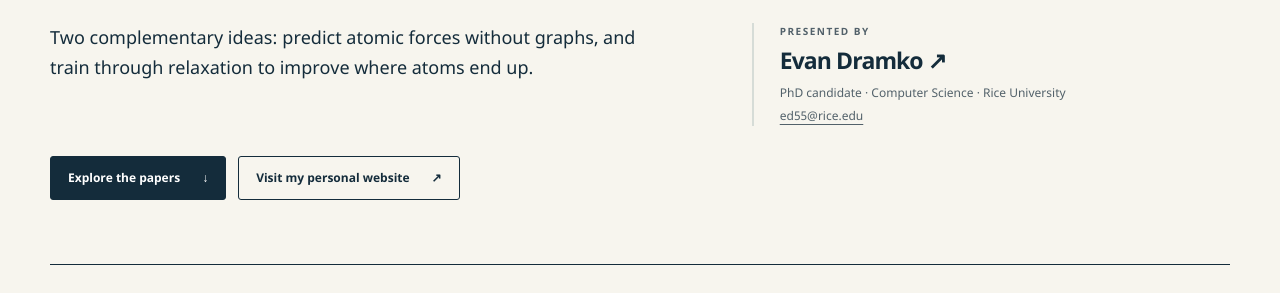
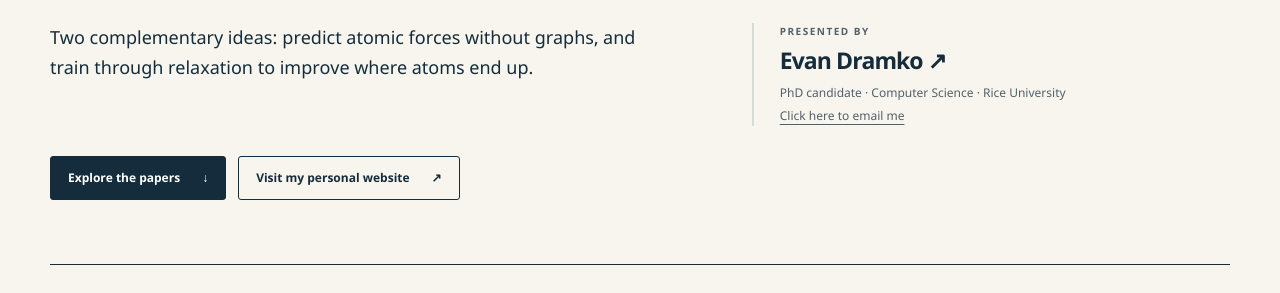
Before and after one commit to EvanDramko/ADAPT_webpage, a Jekyll site: the page built from index.md, in a window 1280 px wide. Shown: the part 371-664 px from the top of the page. Built offline with Jekyll 4.4.1, drawn with Linux system fonts in a browser that asks for light colours; some of the changed text lies outside the part shown.

Commit message:
made it more difficult for webcrawlers to find emails

```diff
--- a/_layouts/research.html
+++ b/_layouts/research.html
@@ -22,5 +22,6 @@
       <span>Machine learning for materials · Rice University &amp; collaborators</span>
       <a href="https://evandramko.github.io/">Evan Dramko <span aria-hidden="true">↗</span></a>
     </footer>
+    <script src="{{ '/assets/js/contact.js' | relative_url }}" defer></script>
   </body>
 </html>
--- a/assets/css/research.css
+++ b/assets/css/research.css
@@ -6,6 +6,10 @@ html{scroll-behavior:smooth;scroll-padding-top:24px}
 body{margin:0;background:var(--paper);color:var(--ink);font:15px/1.65 "Noto Sans",sans-serif;-webkit-font-smoothing:antialiased}
 a{color:inherit;text-underline-offset:4px;text-decoration-thickness:1px}
 a:hover{color:var(--accent)}
+.email-button{font:inherit;color:inherit;background:transparent;border:0;padding:0;cursor:pointer;text-decoration:underline;text-underline-offset:4px;text-decoration-thickness:1px}
+.email-button:hover{color:var(--accent)}
+.email-button:focus-visible{outline:3px solid var(--accent);outline-offset:5px;border-radius:2px}
+.contact-panel .email-button:hover{color:#bde3cf}
 a:focus-visible,summary:focus-visible{outline:3px solid var(--accent);outline-offset:5px;border-radius:2px}
 img{display:block;max-width:100%;height:auto}
 p{margin:0 0 20px}
--- /dev/null
+++ b/assets/js/contact.js
@@ -0,0 +1,9 @@
+// Build the mail link only on user interaction to deter basic email scrapers.
+// This is obfuscation, not protection against crawlers that execute JavaScript.
+document.querySelectorAll('[data-email-contact]').forEach(function (button) {
+  button.hidden = false;
+  button.addEventListener('click', function () {
+    var address = String.fromCharCode(101, 100, 53, 53, 64, 114, 105, 99, 101, 46, 101, 100, 117);
+    window.location.href = 'mailto:' + address;
+  });
+});
--- a/index.md
+++ b/index.md
@@ -14,7 +14,7 @@ image: /assets/img/adapt-force-comparison.png
       <span class="eyebrow">Presented by</span>
       <a class="presenter" href="https://evandramko.github.io/">Evan Dramko <span aria-hidden="true">↗</span></a>
       <span>PhD candidate · Computer Science · Rice University</span>
-      <a href="mailto:ed55@rice.edu">ed55@rice.edu</a>
+      <button class="email-button" type="button" data-email-contact hidden>Click here to email me</button>
     </div>
   </div>
   <div class="hero-actions">
@@ -111,7 +111,7 @@ image: /assets/img/adapt-force-comparison.png
       <h3>Evan Dramko</h3>
       <p>Machine learning &amp; AI for scientific discovery.<br>Computer Science, Rice University.</p>
       <a class="contact-url" href="https://evandramko.github.io/">evandramko.github.io <span aria-hidden="true">↗</span></a>
-      <div class="contact-links"><a href="mailto:ed55@rice.edu">Email</a><a href="https://scholar.google.com/citations?user=iKjv4W4AAAAJ&amp;hl=en">Google Scholar</a><a href="https://github.com/EvanDramko">GitHub</a></div>
+      <div class="contact-links"><button class="email-button" type="button" data-email-contact hidden>Click here to email me</button><a href="https://scholar.google.com/citations?user=iKjv4W4AAAAJ&amp;hl=en">Google Scholar</a><a href="https://github.com/EvanDramko">GitHub</a></div>
     </div>
     <div class="collaborators">
       <p class="eyebrow">People &amp; research groups</p>
```
Also changed, not shown: README.md.
